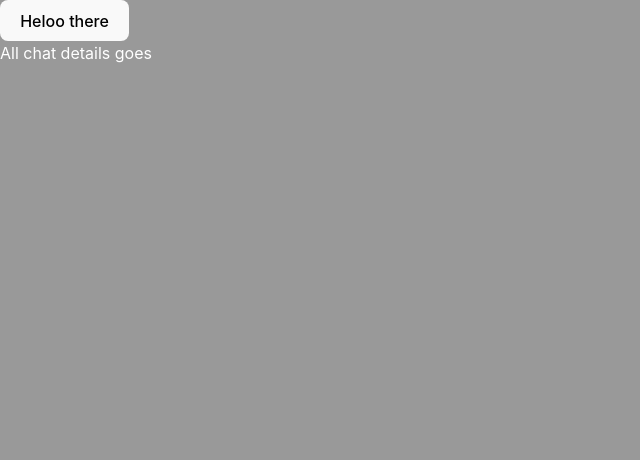
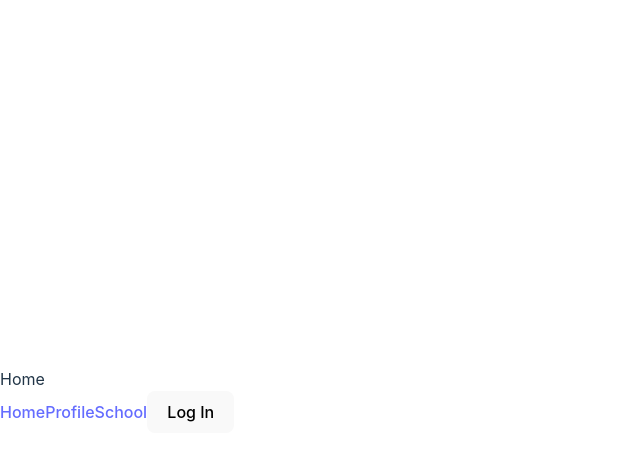
Before and after one commit to josh806/Udaan, a React (Vite) app in the folder client/: page / in a window 1280 px wide. Shown: the top 460 px of the page, without its empty margins (0-640 px from the left). Built offline with nearby package versions, Linux system fonts and the light colour scheme; no server answers.

Commit message:
feat: Merged with auth

```diff
--- a/client/src/App.tsx
+++ b/client/src/App.tsx
@@ -1,55 +1,31 @@
-import React, { useState } from 'react';
+import React from 'react';
 import { NavLink, Route, Routes } from 'react-router-dom';
 import { useAuth0 } from '@auth0/auth0-react';
 import AuthLogin from './auth/AuthLoginBtn';
 import AuthLogoutBtn from './auth/AuthLogoutBtn';
 import * as pages from './pages';
 import './App.css';
-import PhaserRoot from './Phaser/Phaser';
 
 function App() {
   const { isAuthenticated } = useAuth0();
-  const [render, setRender] = useState(true);
 
   return (
     <>
-      {render ? (
-        <div className='hello'>
-          <div>
-            <button onClick={() => setRender(!render)}>Heloo there</button>
-          </div>
-          <div>All chat details goes</div>
-        </div>
-      ) : (
-        <PhaserRoot />
-      )}
-      {/* <Routes>
-        <Route
-          path="/"
-          element={<pages.Home />}
-        />
-        <Route
-          path="/profile"
-          element={<pages.Profile />}
-        />
-        <Route
-          path="/school"
-          element={<pages.School />}
-        />
-        <Route
-          path="*"
-          element={<pages.NotFound />}
-        />
+      <Routes>
+        <Route path='/' element={<pages.Home />} />
+        <Route path='/profile' element={<pages.Profile />} />
+        <Route path='/school' element={<pages.School />} />
+        <Route path='*' element={<pages.NotFound />} />
       </Routes>
 
-      <div className="App">
-        <div className="navbar">
-          <NavLink to="/">Home</NavLink>
-          <NavLink to="/profile">Profile</NavLink>
-          <NavLink to="/school">School</NavLink>
+      <div className='App'>
+        <div className='navbar'>
+          <NavLink to='/'>Home</NavLink>
+          <NavLink to='/profile'>Profile</NavLink>
+          <NavLink to='/school'>School</NavLink>
           {!isAuthenticated ? <AuthLogin /> : <AuthLogoutBtn />}
         </div>
-      </div> */}
+      </div>
     </>
   );
 }
--- a/client/src/main.tsx
+++ b/client/src/main.tsx
@@ -9,19 +9,19 @@ import './index.css';
 
 ReactDOM.createRoot(document.getElementById('root') as HTMLElement).render(
   <React.StrictMode>
-    <Provider store={store}>
-      {/* <Auth0Provider
+    <Auth0Provider
       domain={import.meta.env.VITE_AUTH0_DOMAIN}
       clientId={import.meta.env.VITE_AUTH0_CLIENT_ID}
       authorizationParams={{
         redirect_uri:
           window.location.origin + import.meta.env.VITE_AUTH0_RETURN_URL,
       }}
-    > */}
-      {/* <BrowserRouter> */}
-      <App />
-      {/* </BrowserRouter> */}
-      {/* </Auth0Provider> */}
-    </Provider>
+    >
+      <Provider store={store}>
+        <BrowserRouter>
+          <App />
+        </BrowserRouter>
+      </Provider>
+    </Auth0Provider>
   </React.StrictMode>
 );
--- a/client/src/pages/School.tsx
+++ b/client/src/pages/School.tsx
@@ -2,7 +2,7 @@ import React, { useState } from 'react';
 // import { useAuth0 } from '@auth0/auth0-react';
 import AuthRequired from './AuthRequired';
 import VideoChat from '../components/VideoChat';
-
+import PhaserRoot from '../Phaser/Phaser';
 const School = () => {
   /*
   IF user doesn't exist,
@@ -13,18 +13,20 @@ const School = () => {
 
   const [chat, setChat] = useState(false);
   return (
+    <>
       <AuthRequired>
         {chat ? (
           <VideoChat />
         ) : (
-        <button
-          className="open_chat"
-          onClick={() => setChat(!chat)}
-        >
+          <>
+            <button className='open_chat' onClick={() => setChat(!chat)}>
               Show chat
             </button>
+            <PhaserRoot />
+          </>
         )}
       </AuthRequired>
+    </>
   );
 };
 
```
Lines whose indentation alone changed are shown as unchanged.
